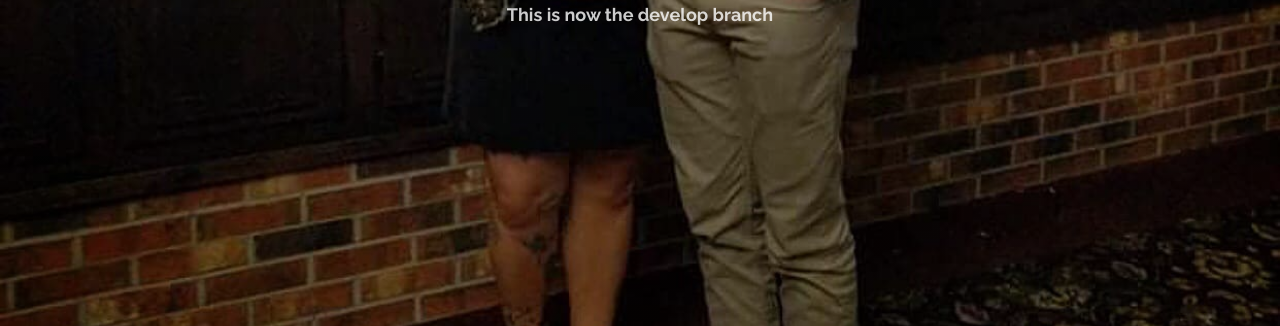
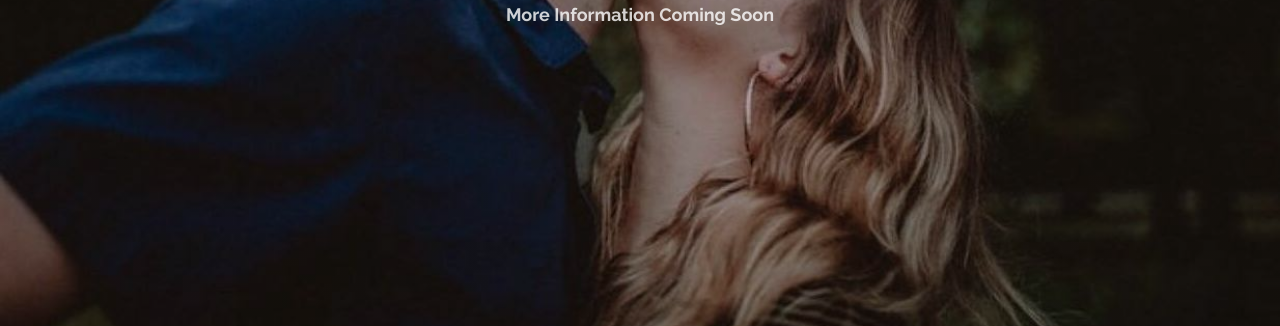
Before and after one commit to robroplol/solid-as-a-rop, a plain HTML site: page index.html in a window 1280 px wide. Shown: the part 474-800 px from the top of the page. Drawn offline with Linux system fonts and the light colour scheme.

Commit message:
brought back to live site settings

```diff
--- a/index.html
+++ b/index.html
@@ -21,7 +21,7 @@
     <div class="hero">
       <h1 class="">Celebrate Sick Matrimony with<br />Laney and Rob</h1>
       <h2 class="">Saturday May 14th, 2022</h2>
-      <h3>This is now the develop branch</h3>
+      <h3>More Information Coming Soon</h3>
     </div>
   </body>
 </html>
--- a/styles.css
+++ b/styles.css
@@ -51,7 +51,7 @@ nav ul {
   align-items: center;
   height: 100vh;
   background: linear-gradient(0deg, rgba(0, 0, 0, 0.3), rgba(0, 0, 0, 0.3)),
-    url(images/saar2.jpg);
+    url(images/saar3.jpg);
   background-size: cover;
   background-position: center center;
 }
```
